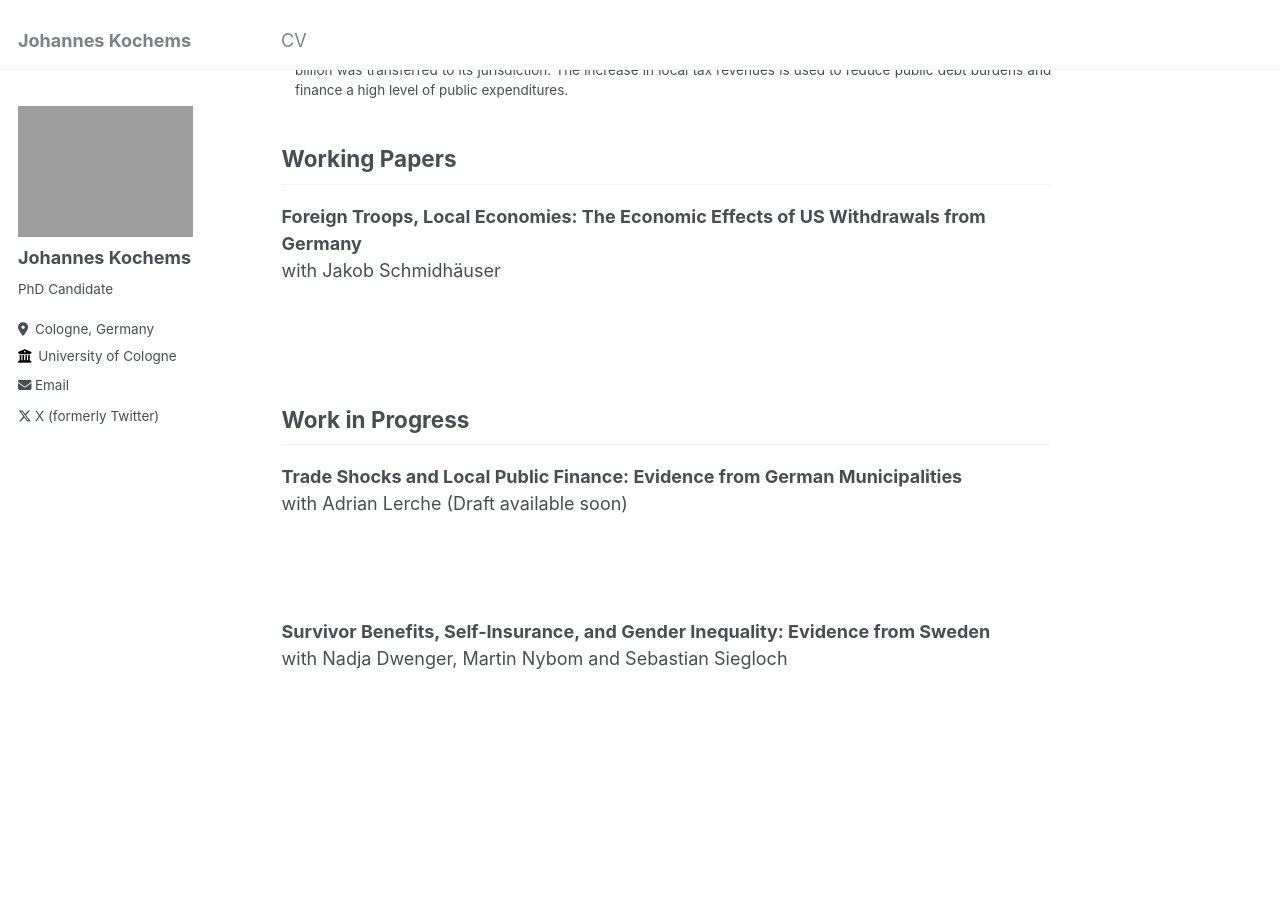
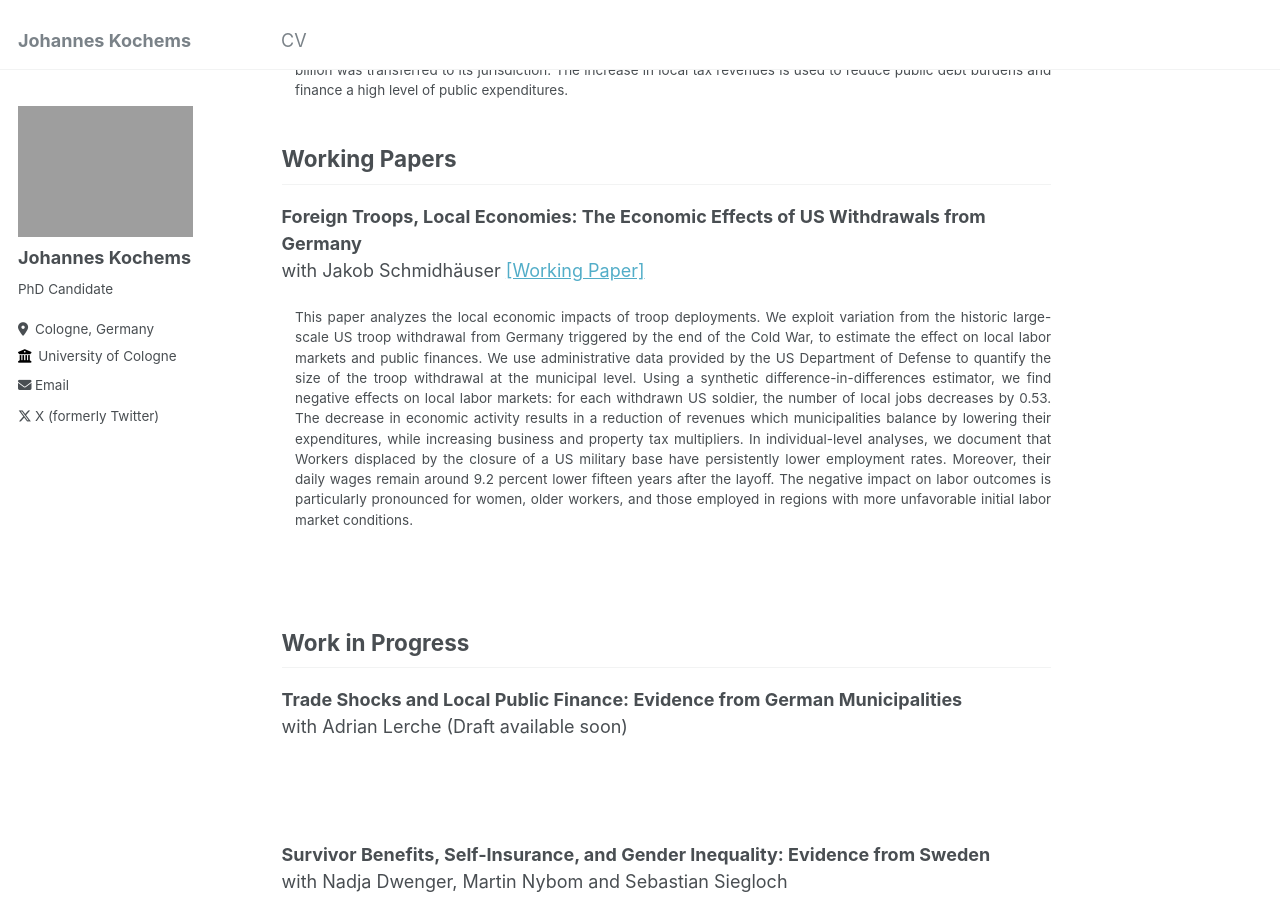
Before and after one commit to jkochems/jkochems.github.io, a Jekyll site: the page built from _pages/about.md, in a window 1280 px wide and 900 px high, scrolled down 693 px. Built offline with Jekyll 4.4.1, drawn with Linux system fonts in a browser that asks for light colours.

Commit message:
Add troops abstract again

```diff
--- a/_pages/about.md
+++ b/_pages/about.md
@@ -30,7 +30,8 @@ Working Papers
 ------
 
 <dt><strong>Foreign Troops, Local Economies: The Economic Effects of US Withdrawals from Germany</strong> </dt>
-with Jakob Schmidhäuser
+with Jakob Schmidhäuser <a href="https://jkochems.github.io/files/troops.pdf" title="[Working Paper]">[Working Paper]</a> <br />
+<dd><div style="text-align: justify"> This paper analyzes the local economic impacts of troop deployments. We exploit variation from the historic large-scale US troop withdrawal from Germany triggered by the end of the Cold War, to estimate the effect on local labor markets and public finances. We use administrative data provided by the US Department of Defense to quantify the size of the troop withdrawal at the municipal level. Using a synthetic difference-in-differences estimator, we find negative effects on local labor markets: for each withdrawn US soldier, the number of local jobs decreases by 0.53. The decrease in economic activity results in a reduction of revenues which municipalities balance by lowering their expenditures, while increasing business and property tax multipliers. In individual-level analyses, we document that Workers displaced by the closure of a US military base have persistently lower employment rates. Moreover, their daily wages remain around 9.2 percent lower fifteen years after the layoff. The negative impact on labor outcomes is particularly pronounced for women, older workers, and those employed in regions with more unfavorable initial labor market conditions. <br /> </div> </dd>
 
 
  <br />
--- a/_pages/add again.txt
+++ /dev/null
@@ -1,2 +0,0 @@
-<a href="https://jkochems.github.io/files/troops.pdf" title="[Working Paper]">[Working Paper]</a> <br />
-<dd><div style="text-align: justify"> This paper analyzes the local economic impacts of troop deployments. We exploit variation from the historic large-scale US troop withdrawal from Germany triggered by the end of the Cold War, to estimate the effect on local labor markets and public finances. We use administrative data provided by the US Department of Defense to quantify the size of the troop withdrawal at the municipal level. Using a synthetic difference-in-differences estimator, we find negative effects on local labor markets: for each withdrawn US soldier, the number of local jobs decreases by 0.53. The decrease in economic activity results in a reduction of revenues which municipalities balance by lowering their expenditures, while increasing business and property tax multipliers. In individual-level analyses, we document that Workers displaced by the closure of a US military base have persistently lower employment rates. Moreover, their daily wages remain around 9.2 percent lower fifteen years after the layoff. The negative impact on labor outcomes is particularly pronounced for women, older workers, and those employed in regions with more unfavorable initial labor market conditions. <br /> </div> </dd>
```
